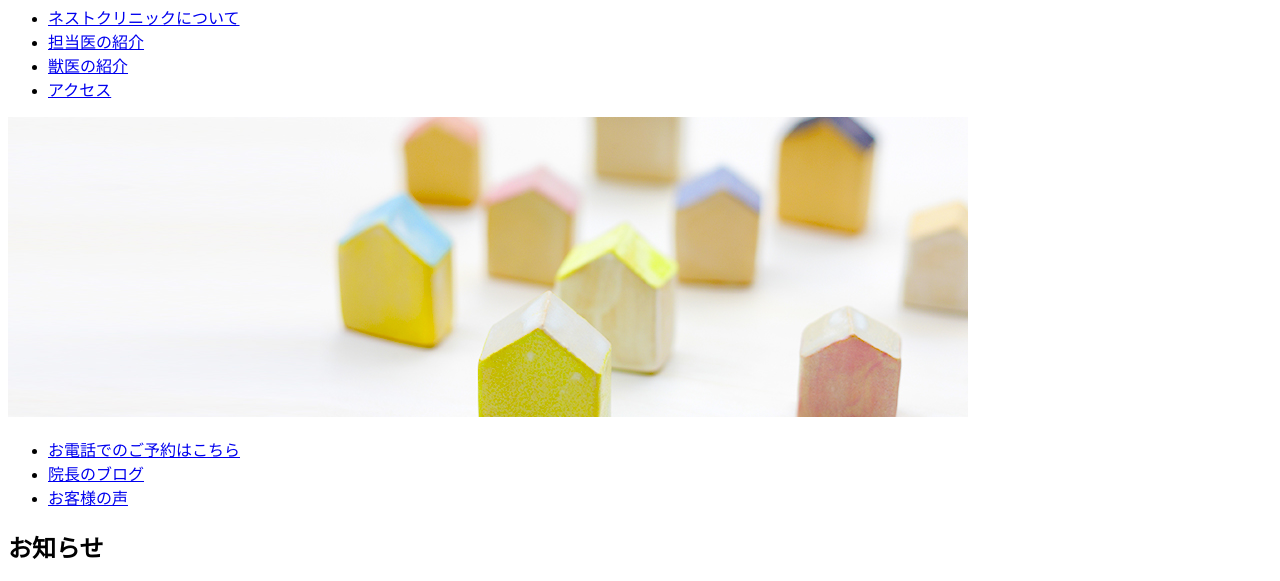
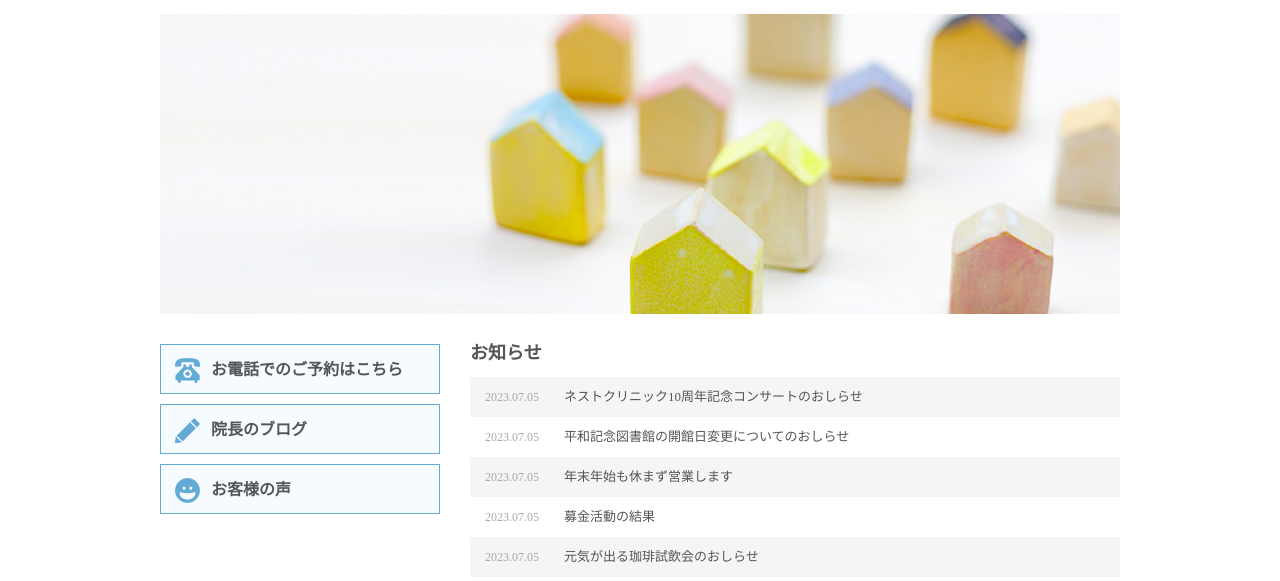
Before and after one commit to yusuke-kunran/test2, a plain HTML site: page index.html in a window 1280 px wide. Shown: the part 85-666 px from the top of the page. Drawn offline with Linux system fonts and the light colour scheme.

Commit message:
Update index.html

```diff
--- a/index.html
+++ b/index.html
@@ -6,7 +6,7 @@
     <title>ネストクリニック｜まごころとやさしさを大切に</title>
     <meta name="description"content="まごころとやさしさをモットーに患者さんに寄り添った施術を。清潔感あふれるクリニックです。">
     <meta name="keywords"=content="ネストクリニック,病院">
-    <link rel="stylesheet" href="ネストクリニック.css" type="text/css" media="screen">
+    <link rel="stylesheet" href="style.css" type="text/css" media="screen">
 </head>
 
 <body>
```
